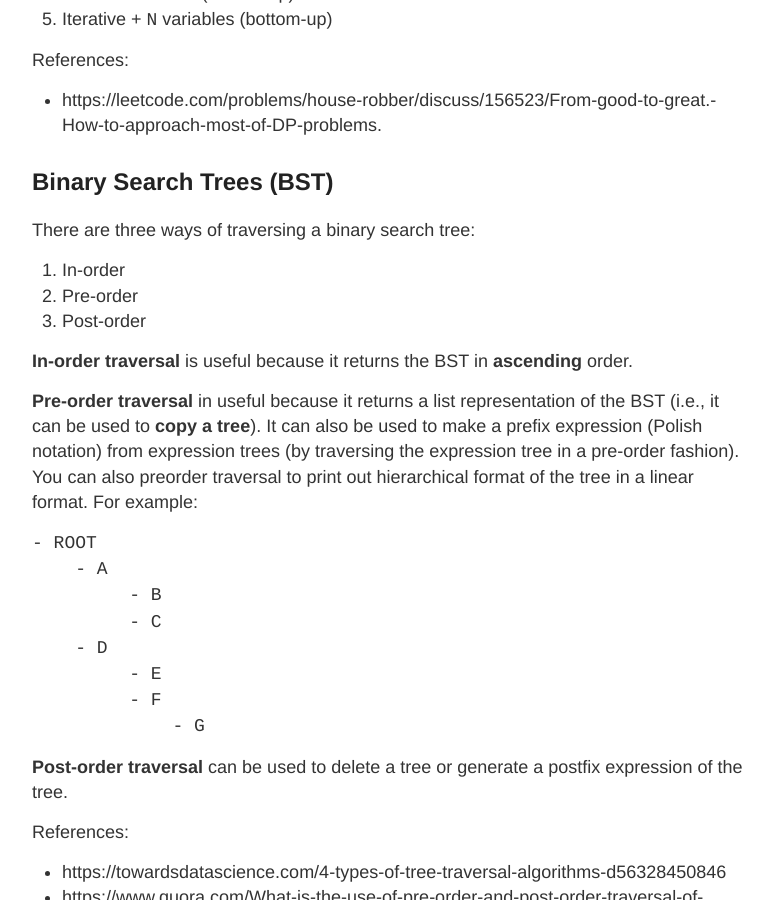
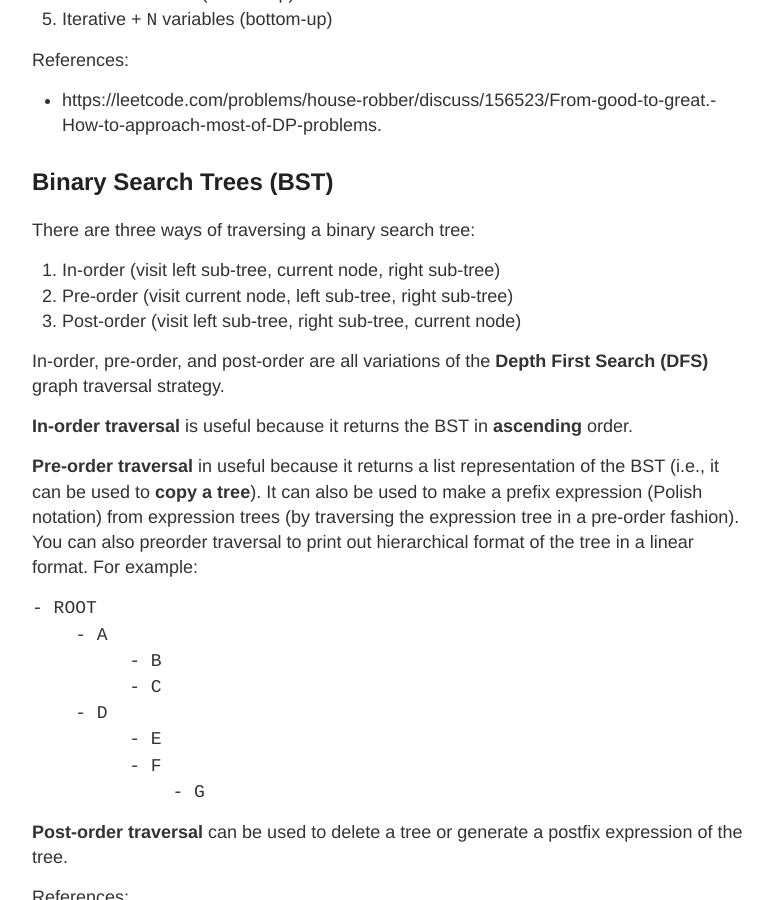
Before and after one commit to gutucristian/gutucristian.github.io, a Jekyll site: the page built from _posts/2022-01-22-Algorithms-And-Data-Structures.md, in a window 1280 px wide and 900 px high, scrolled down 2408 px. Shown: the whole window, without its empty margins (248-1021 px from the left). Built offline with Jekyll 4.4.1, drawn with Linux system fonts in a browser that asks for light colours; our own code applies the rules of GitHub Pages for plain Markdown files.

Commit message:
Update 2022-01-22-Algorithms-And-Data-Structures.md

```diff
--- a/_posts/2022-01-22-Algorithms-And-Data-Structures.md
+++ b/_posts/2022-01-22-Algorithms-And-Data-Structures.md
@@ -73,9 +73,11 @@ References:
 ## Binary Search Trees (BST)
 
 There are three ways of traversing a binary search tree:
-1. In-order
-2. Pre-order
-3. Post-order
+1. In-order (visit left sub-tree, current node, right sub-tree)
+2. Pre-order (visit current node, left sub-tree, right sub-tree)
+3. Post-order (visit left sub-tree, right sub-tree, current node)
+
+In-order, pre-order, and post-order are all variations of the **Depth First Search (DFS)** graph traversal strategy.
 
 **In-order traversal** is useful because it returns the BST in **ascending** order.
 
```
